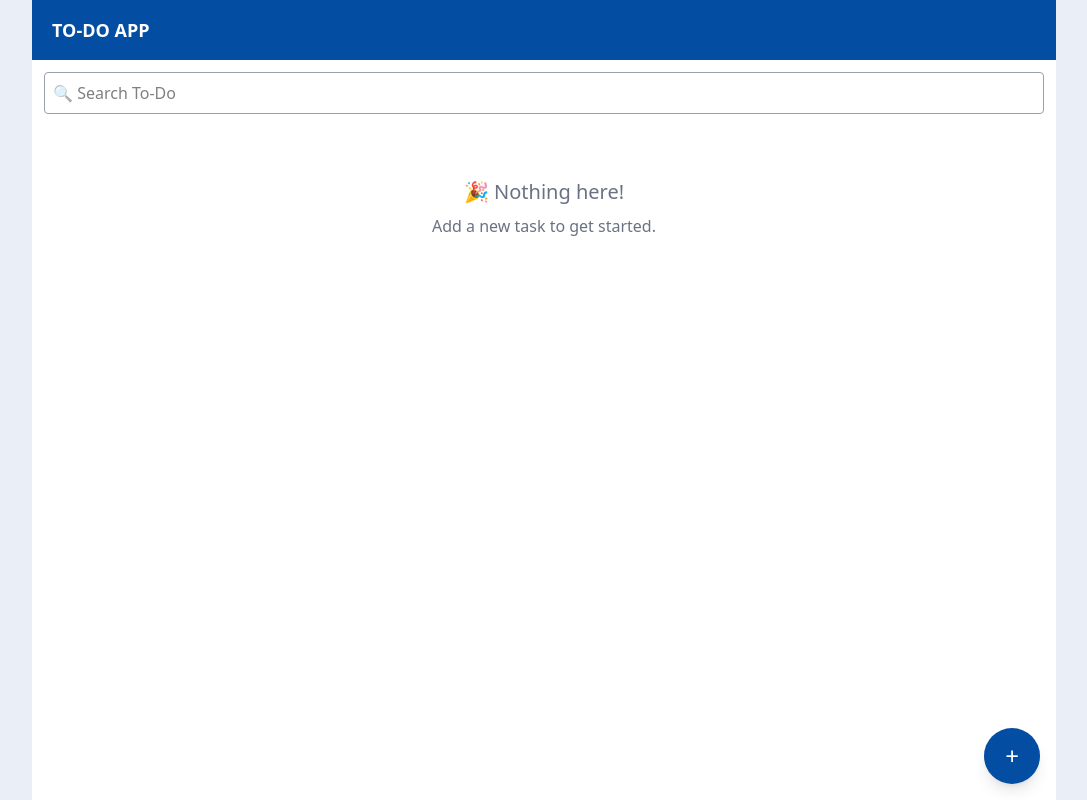
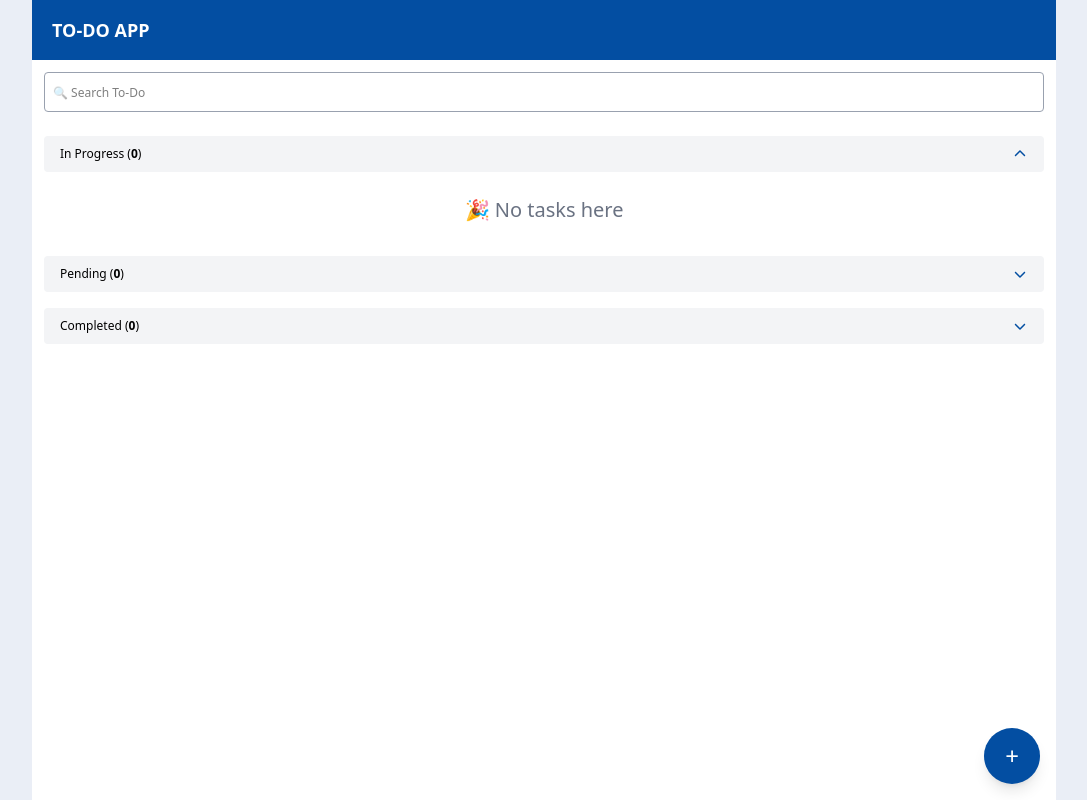
Before and after one commit to harish50/to-do-app, a React (Vite) app: page / in a window 1280 px wide. Shown: the whole page, without its empty margins (96-1183 px from the left). Built offline with nearby package versions, Linux system fonts and the light colour scheme.

Commit message:
Add section by statuses and show filters tasks inside that section
- Adjust styles

```diff
--- /dev/null
+++ b/src/components/Section.tsx
@@ -0,0 +1,54 @@
+import {useState} from "react";
+import TaskItem, {type Task} from "./TaskItem";
+import type {TaskStatus} from "../utils/todo";
+import {faChevronDown, faChevronUp} from "@fortawesome/free-solid-svg-icons";
+import {FontAwesomeIcon} from "@fortawesome/react-fontawesome";
+
+interface SectionProps {
+  title: string;
+  status: TaskStatus;
+  defaultOpen?: boolean;
+  tasks: Task[];
+}
+
+const Section = ({title, status, defaultOpen = false, tasks}: SectionProps) => {
+  const [expanded, setExpanded] = useState(defaultOpen);
+  const filtered = tasks.filter((task) => task.status === status);
+
+  return (
+    <div className="mb-4">
+      <button
+        onClick={() => setExpanded((prev) => !prev)}
+        className="flex justify-between items-center w-full bg-gray-100 px-4 py-2 rounded text-left text-xs h-9"
+      >
+        <span>
+          {title} (<b>{filtered.length}</b>)
+        </span>
+        <span>{expanded ?
+          <FontAwesomeIcon icon={faChevronUp} className="w-4 h-4 text-primary"/>
+          : <FontAwesomeIcon icon={faChevronDown} className="w-4 h-4 text-primary"/>}
+        </span>
+      </button>
+
+      {
+        expanded &&
+        (
+          <div className="mt-2">
+            {filtered.map((task) => (
+              <TaskItem key={task.id} task={task}/>
+            ))}
+
+            {filtered.length === 0 && (
+              <div className="text-center text-gray-500 py-4">
+                <p className="text-xl">🎉 No tasks here</p>
+              </div>
+            )}
+          </div>
+        )
+      }
+    </div>
+  )
+    ;
+};
+
+export default Section;
--- a/src/components/StatusDropdown.tsx
+++ b/src/components/StatusDropdown.tsx
@@ -1,5 +1,7 @@
 import {useState} from "react";
 import {statusOptions, TaskStatus} from "../utils/todo.ts";
+import {FontAwesomeIcon} from "@fortawesome/react-fontawesome";
+import {faChevronDown, faChevronUp} from "@fortawesome/free-solid-svg-icons";
 
 type StatusDropdownProps = {
   selected: TaskStatus;
@@ -14,22 +16,27 @@ const StatusDropdown = ({selected, onChange,}: StatusDropdownProps) => {
   return (
     <div className="relative">
       <button
-        className="w-full border border-gray-400 p-2 rounded flex items-center justify-between"
+        className="w-full border border-gray-400 px-4 py-2 rounded flex items-center justify-between"
         onClick={() => setOpen(!open)}
       >
-        <div className="flex items-center gap-2">
+        <div className="flex items-center gap-2 text-xs">
           <span className={`w-3 h-3 rounded-full ${current?.color}`}/>
           <span className="capitalize">{current?.label}</span>
         </div>
-        <span>{open ? "▲" : "▼"}</span>
+        <span>
+          {open ?
+            <FontAwesomeIcon icon={faChevronUp} className="w-4 h-4 text-primary"/>
+            : <FontAwesomeIcon icon={faChevronDown} className="w-4 h-4 text-primary"/>
+          }
+        </span>
       </button>
 
       {open && (
-        <div className="absolute w-full mt-1 bg-white shadow rounded z-10 border border-gray-400">
+        <div className="absolute w-full mt-2 bg-white shadow rounded z-10 border border-gray-400 text-xs">
           {statusOptions.map((option) => (
             <div
               key={option.value}
-              className={`flex items-center gap-2 px-4 py-2 cursor-pointer hover:bg-gray-100 ${
+              className={`flex items-center gap-2 px-4 py-2 h-10 cursor-pointer hover:bg-gray-100 ${
                 selected === option.value ? "bg-gray-100" : ""
               }`}
               onClick={() => {
--- a/src/pages/AddTask.tsx
+++ b/src/pages/AddTask.tsx
@@ -33,14 +33,14 @@ const AddTask: React.FC = () => {
         <input
           type="text"
           placeholder="Enter the title"
-          className="w-full border border-gray-400 p-2 rounded"
+          className="w-full border border-gray-400 p-2 rounded text-xs"
           value={title}
           onChange={(e) => setTitle(e.target.value)}
         />
         <textarea
           placeholder="Enter the description"
           rows={3}
-          className="w-full border border-gray-400 p-2 rounded resize-none"
+          className="w-full border border-gray-400 p-2 rounded resize-none text-xs"
           value={description}
           onChange={(e) => setDescription(e.target.value)}
         />
--- a/src/pages/EditTask.tsx
+++ b/src/pages/EditTask.tsx
@@ -45,12 +45,13 @@ const EditTask = () => {
       <div className="mt-4 space-y-4 p-5">
         <input
           type="text"
-          className="w-full border border-gray-400 p-2 rounded"
+          className="w-full border border-gray-400 p-2 rounded text-xs"
           value={title}
           onChange={(e) => setTitle(e.target.value)}
         />
         <textarea
-          className="w-full border border-gray-400 p-2 rounded"
+          rows={3}
+          className="w-full border border-gray-400 p-2 rounded text-xs resize-none"
           value={description}
           onChange={(e) => setDescription(e.target.value)}
         />
--- a/src/pages/Home.tsx
+++ b/src/pages/Home.tsx
@@ -3,14 +3,16 @@ import {useNavigate} from "react-router";
 import TaskContext from "../TasksContext.ts";
 import Header from "../components/Header.tsx";
 import AddButton from "../components/AddButton.tsx";
-import TaskItem, {type Task} from "../components/TaskItem.tsx";
+import {type Task} from "../components/TaskItem.tsx";
+import Section from "../components/Section.tsx";
+import {TaskStatus} from "../utils/todo.ts";
 
 function Home() {
   const [search, setSearch] = useState("");
   const {tasks} = useContext(TaskContext)
   const navigate = useNavigate();
 
-  const filterTasks = tasks.filter(
+  const filteredTasks = tasks.filter(
     (task: Task) =>
       task.title.toLowerCase().includes(search) || task.description.toLowerCase().includes(search)
   );
@@ -24,25 +26,17 @@ function Home() {
       <div className="p-3">
         <input
           type="text"
+          name="search"
           placeholder="🔍 Search To-Do"
-          className="w-full border border-gray-400 p-2 rounded"
+          className="w-full border border-gray-400 p-2 rounded text-xs h-10"
           value={search}
           onChange={(e) => setSearch(e.target.value)}
         />
       </div>
       <div className="flex-grow overflow-y-auto p-3 pb-24 bg-white">
-        {(
-          search ? filterTasks : tasks
-        ).map((item) => (
-          <TaskItem task={item} key={item.id}/>
-        ))}
-
-        {tasks.length === 0 && (
-          <div className="text-center text-gray-500 py-10">
-            <p className="text-xl mb-2">🎉 Nothing here!</p>
-            <p>Add a new task to get started.</p>
-          </div>
-        )}
+        <Section title="In Progress" status={TaskStatus.InProgress} tasks={filteredTasks} defaultOpen/>
+        <Section title="Pending" status={TaskStatus.Pending} tasks={filteredTasks}/>
+        <Section title="Completed" status={TaskStatus.Complete} tasks={filteredTasks}/>
       </div>
       <div className="absolute bottom-4 right-4">
         <AddButton onClick={handleAdd}/>
```
